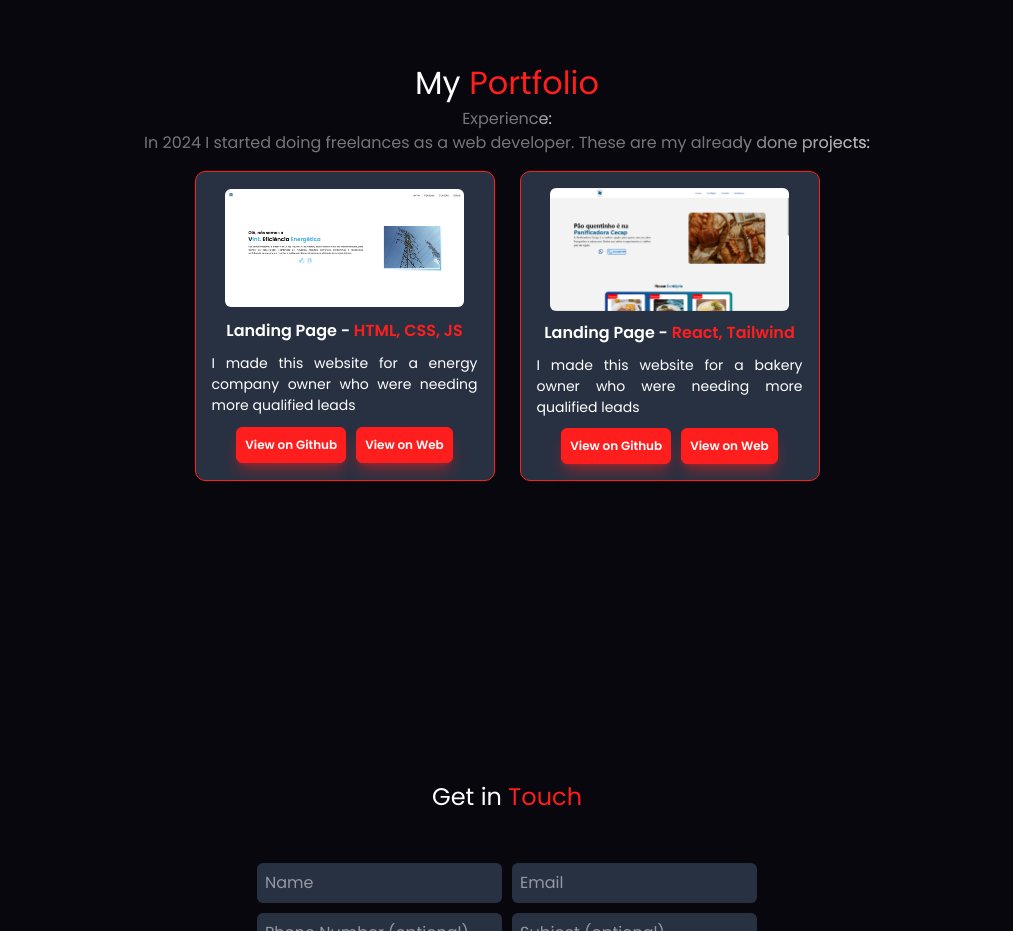
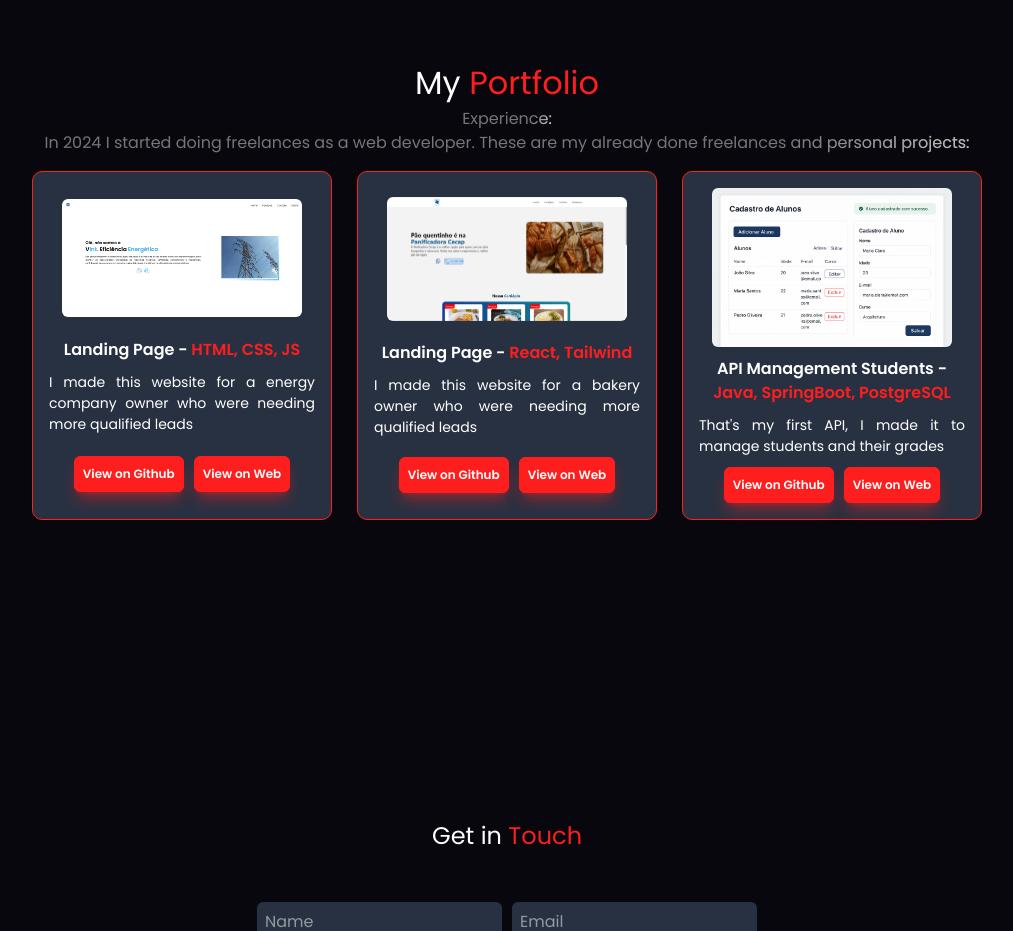
Before and after one commit to Matheus-Aguiarr/portfolio, a React (Vite) app: page / in a window 1280 px wide. Shown: the part 1680-2611 px from the top of the page, without its empty margins (133-1146 px from the left). Built offline with nearby package versions, Linux system fonts and the light colour scheme.

Commit message:
feat: add cadastroAPI projeto

```diff
--- a/src/components/Portfolio/Portfolio.jsx
+++ b/src/components/Portfolio/Portfolio.jsx
@@ -2,6 +2,7 @@ import "./Portfolio.css";
 import ShinyText from "../../Animations/ShinyText.jsx";
 import siteVint from "../../assets/sitevint.png";
 import sitePadaria from "../../assets/sitepadaria.png";
+import apiStudents from "../../assets/alunoAPIImage.png";
 import PortfolioBox from "../PortfolioBox/PortfolioBox.jsx";
 
 const Portfolio = ({ onClick }) => {
@@ -24,6 +25,15 @@ const Portfolio = ({ onClick }) => {
       urlGit: "https://github.com/Matheus-Aguiarr/padaria-cecap",
       urlWeb: "https://padaria-cecap.vercel.app",
     },
+    {
+      img: apiStudents,
+      name: "API Management Students",
+      technologies: "Java, SpringBoot, PostgreSQL",
+      description:
+        "That's my first API, I made it to manage students and their grades",
+      urlGit: "https://github.com/Matheus-Aguiarr/cadastro-alunos-api",
+      urlWeb: "https://github.com/Matheus-Aguiarr/cadastro-alunos-api",
+    },
   ];
 
   return (
@@ -41,7 +51,7 @@ const Portfolio = ({ onClick }) => {
       </p>
       <p className="text-center ">
         <ShinyText
-          text="In 2024 I started doing freelances as a web developer. These are my already done projects:"
+          text="In 2024 I started doing freelances as a web developer. These are my already done freelances and personal projects:"
           disabled={false}
           speed={3}
           className="custom-class"
```
Also changed, not shown: src/assets/alunoAPIImage.png (added).
